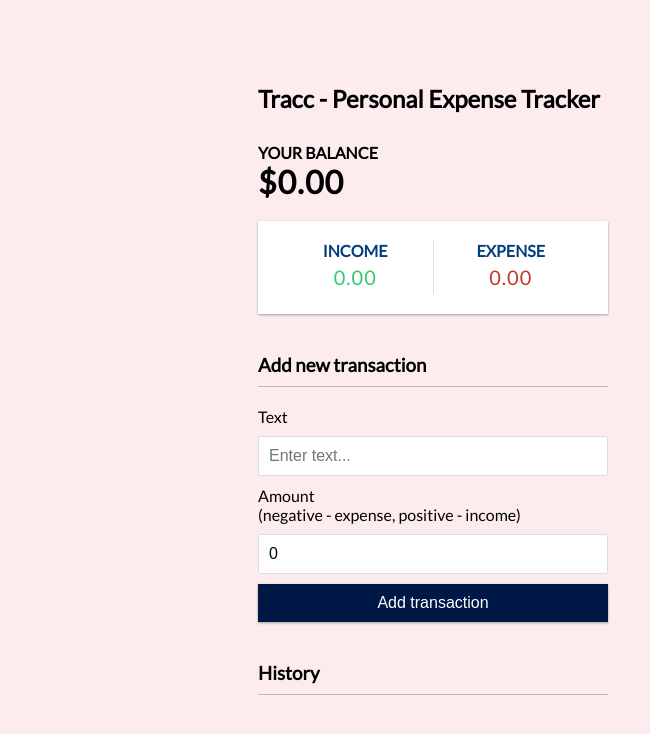
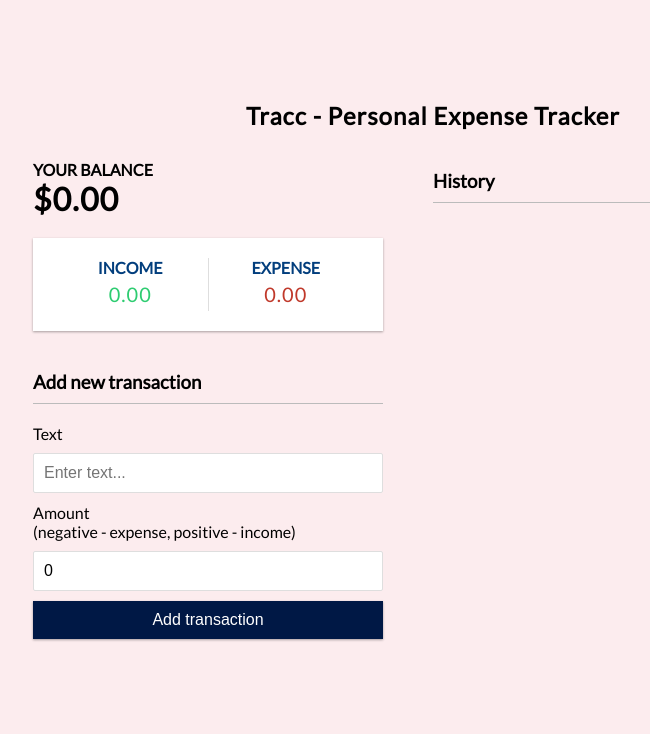
Before and after one commit to Megha-Pathak/Tracc, a React (Create React App) app: page / in a window 1280 px wide. Shown: the top 734 px of the page, without its empty margins (207-857 px from the left). Built offline with nearby package versions, Linux system fonts and the light colour scheme; the HTML template or start-up script is replaced by a standard one.

Commit message:
imporved history section

```diff
--- a/src/App.css
+++ b/src/App.css
@@ -23,8 +23,22 @@ body {
 .container {
   margin: 30px auto;
   width: 350px;
+
+}
+.history-container{
+  margin: 0px 50px;
+  width: 350px;
 }
 
+.dashboard-container{
+  display: flex;
+}
+
+h2 {
+  letter-spacing: 1px;
+  margin: 0;
+  text-align: center;
+}
 h1 {
   letter-spacing: 1px;
   margin: 0;
--- a/src/App.js
+++ b/src/App.js
@@ -13,11 +13,15 @@ function App() {
   return (
     <GlobalProvider>
       <Header />
-      <div className="container">
-        <Balance />
-        <IncomeExpenses />
-        <AddTransaction />
-        <TransactionList />
+      <div className = "dashboard-container">
+                  <div className="container">
+                    <Balance />
+                    <IncomeExpenses />
+                    <AddTransaction />
+                  </div>
+                  <div className ="history-container">
+                  <TransactionList />
+                  </div>
       </div>
     </GlobalProvider>
   );
```
